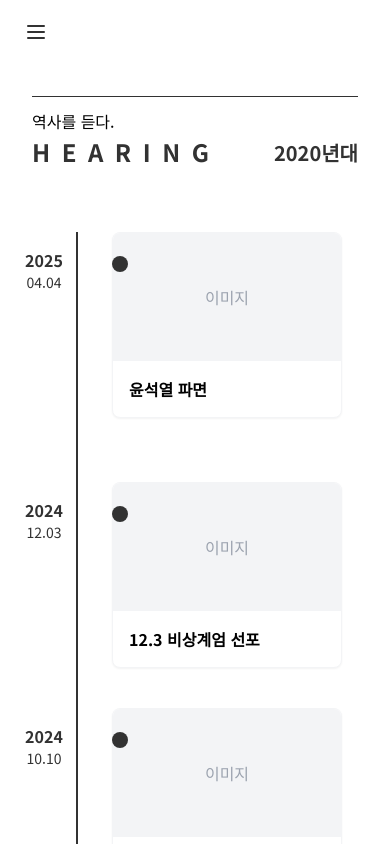
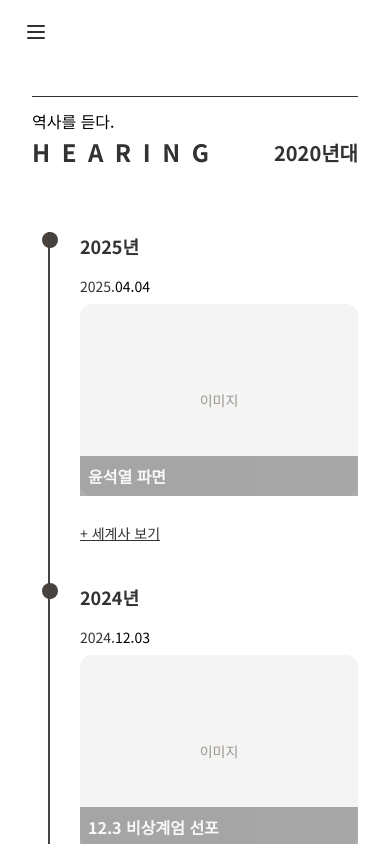
Before and after one commit to team-hearing/hearing-frontend, a Next.js app: page /timeline in a window 390 px wide. Built offline with nearby package versions, Linux system fonts and the light colour scheme.

Commit message:
style: 모바일 세계사 리스트 보이게 수정

```diff
--- a/src/app/timeline/components/MobileTimeline.tsx
+++ b/src/app/timeline/components/MobileTimeline.tsx
@@ -1,6 +1,8 @@
 import { timelineData } from "./timelineData";
+import { worldHistoryData } from "./worldHistoryData";
 import Link from "next/link";
 import { useEffect, useRef, useState } from "react";
+import { Earth } from "lucide-react";
 
 interface MobileTimelineProps {
   onYearChange?: (year: number) => void;
@@ -10,12 +12,20 @@
   const containerRef = useRef<HTMLDivElement>(null);
   const yearRefs = useRef<{[key: number]: HTMLDivElement | null}>({});
   const [activeYear, setActiveYear] = useState<number | null>(null);
+  const [showWorldHistory, setShowWorldHistory] = useState<{[key: number]: boolean}>({});
 
   const formatDateWithBreak = (dateStr: string) => {
-    if (dateStr.includes('~')) {
-      return dateStr.replace(/~/, "<br />~");
-    }
+    // if (dateStr.includes('~')) {
+    //   return dateStr.replace(/~/, "<br />~");
+    // }
     return dateStr;
+  };
+
+  const toggleWorldHistory = (year: number) => {
+    setShowWorldHistory(prev => ({
+      ...prev,
+      [year]: !prev[year]
+    }));
   };
 
   useEffect(() => {
@@ -27,7 +37,6 @@
 
       const scrollTop = container.scrollTop;
       const containerHeight = container.clientHeight;
-      const middlePosition = scrollTop + containerHeight / 3;
 
       let closestYear = null;
       let minDistance = Infinity;
@@ -60,7 +69,6 @@
     };
   }, [activeYear, onYearChange]);
 
-
   const setYearRef = (el: HTMLDivElement | null, year: number) => {
     yearRefs.current[year] = el;
   };
@@ -68,54 +76,83 @@
   return (
     <div
       ref={containerRef}
-      className="w-full py-8 px-12 pb-20 h-full overflow-y-auto"
+      className="p-8 h-full overflow-y-auto"
     >
-      {/* 수직 타임라인 라인 */}
+
+      {/* 타임라인 컨테이너 */}
       <div className="relative">
-        {/* 중앙 세로선 */}
-        <div className="absolute left-7 top-0 bottom-0 w-0.5 bg-primary" style={{ height: "calc(100% - 20px)" }} />
+        {/* 전체 세로선 */}
+        <div className="absolute left-4 top-0 bottom-0 w-0.5 bg-gray-medium-dark"></div>
 
-        {/* 타임라인 이벤트들 */}
-        <div className="space-y-16">
-          {timelineData.map((yearData) => (
+        {timelineData.map((yearData) => {
+          const worldHistory = worldHistoryData.find(item => item.year === yearData.year);
+
+          return (
             <div
               key={yearData.year}
-              className="relative"
               ref={(el) => setYearRef(el, yearData.year)}
+              className="pl-12 relative mb-8"
             >
+              {/* 연도 마커*/}
+              <div className="absolute left-2.5 top-0 w-4 h-4 bg-gray-medium-dark rounded-full"></div>
 
-              {/* 해당 연도의 이벤트들 */}
-              <div className="ml-6 space-y-10">
+              {/*연도 제목*/}
+              <div className="text-lg font-semibold mb-4 text-primary">{yearData.year}년</div>
+
+              {/* 컨텐츠 */}
               {yearData.events.map((event) => (
-                  <div key={event.id} className="relative pl-10">
-                    {/* 연도마커 */}
-                    <div className="absolute left-[-2] top-6 w-4 h-4 rounded-full bg-primary" />
-
-                    {/* 이벤트 날짜 - ~ 앞에서 줄바꿈 */}
-                    <div className="absolute left-[-3rem] top-4 text-sm font-regular text-gray-dark w-12 text-center pr-2 leading-tight">
-                      <div className="text-body font-semibold">{yearData.year}</div>
-                      <div dangerouslySetInnerHTML={{ __html: formatDateWithBreak(event.date) }} />
+                <div key={event.id} className="mb-6">
+                  <div className="text-sm font-regular mb-1">
+                    <span className="text-primary font-regular">{yearData.year}.</span>
+                    <span dangerouslySetInnerHTML={{ __html: formatDateWithBreak(event.date) }} />
                   </div>
 
-                    {/* 이벤트 카드 */}
                   <Link href={`/timeline/${event.id}`}>
-                      <div className="bg-white rounded-lg shadow-sm border border-gray-100 overflow-hidden">
-                        {/* 이미지 영역 */}
-                        <div className="h-32 bg-gray-100 flex items-center justify-center text-gray-400">
+                    <div className="bg-gray-light rounded-xl mt-2 hover:bg-gray-light transition-colors relative h-48 flex items-end">
+                      {/* 임시 이미지 표시 */}
+                      <div className="absolute inset-0 flex items-center justify-center text-gray-medium text-sm">
                         이미지
                       </div>
-                        {/* 내용 영역 */}
-                        <div className="p-4">
-                          <h3 className="font-bold text-base line-clamp-2">{event.title}</h3>
+                      {/* 텍스트 오버레이 */}
+                      <div className="w-full p-2 relative z-10 bg-gray-dark opacity-40 text-white font-semibold text-base">
+                        {event.title}
                       </div>
                     </div>
                   </Link>
                 </div>
               ))}
+
+              {/*세계사 토글*/}
+              {worldHistory && worldHistory.events.length > 0 && (
+                <>
+                  <button
+                    onClick={() => toggleWorldHistory(yearData.year)}
+                    className="text-sm text-primary underline mb-2 hover:text-primary-dark transition-colors"
+                  >
+                    {showWorldHistory[yearData.year] ? "세계사 숨기기" : "+ 세계사 보기"}
+                  </button>
+
+                  {showWorldHistory[yearData.year] && (
+                    <div className="p-4 mt-2 mb-6">
+                      <div className="font-semibold mb-3 flex items-center">
+                        <Earth className="text-lg mr-2" />
+                        세계사 ({yearData.year})
                       </div>
+                      <ul className="list-disc pl-5 text-sm space-y-1">
+                        {worldHistory.events.map((worldEvent) => (
+                          <li key={worldEvent.id}>
+                            {worldEvent.title}{' '}
+                            {worldEvent.region && <span className="text-gray-400">({worldEvent.region})</span>}
+                          </li>
+                        ))}
+                      </ul>
                     </div>
-          ))}
+                  )}
+                </>
+              )}
             </div>
+          );
+        })}
       </div>
     </div>
   );
```
Lines whose indentation alone changed are shown as unchanged.
